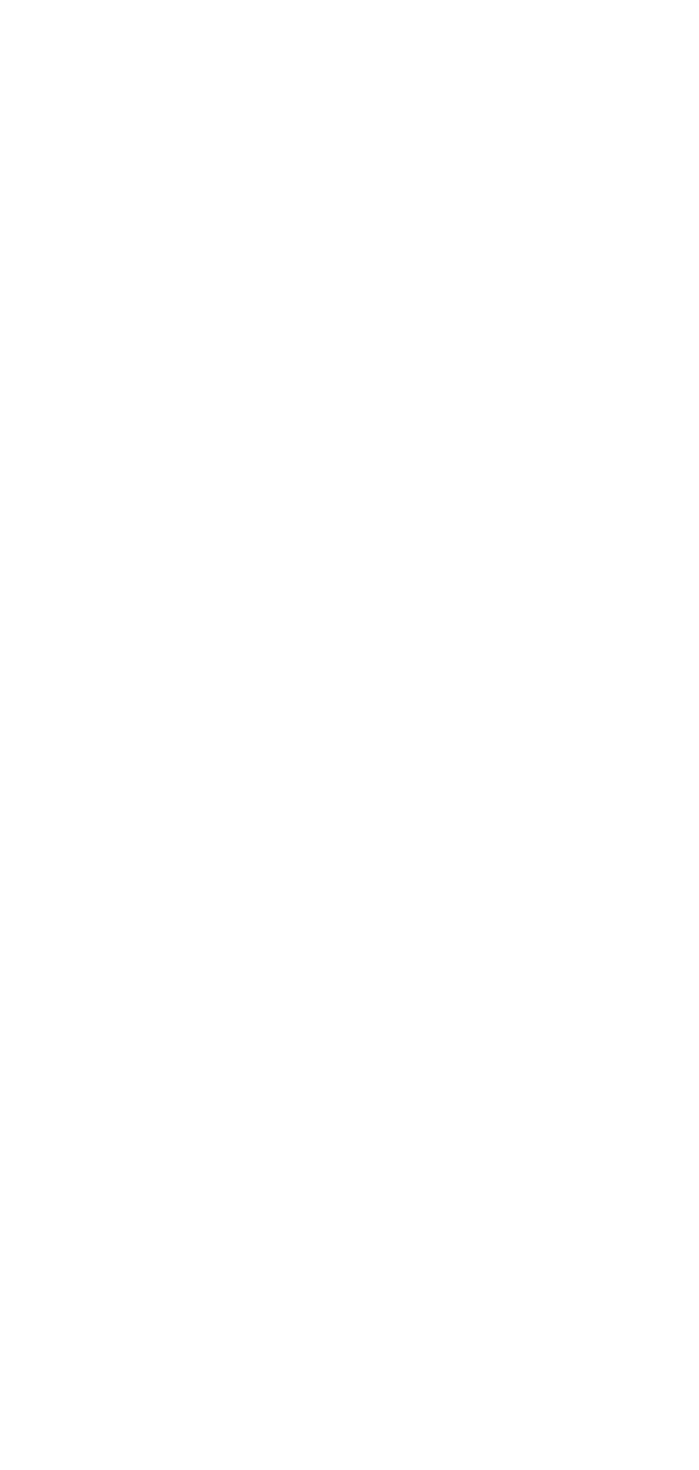
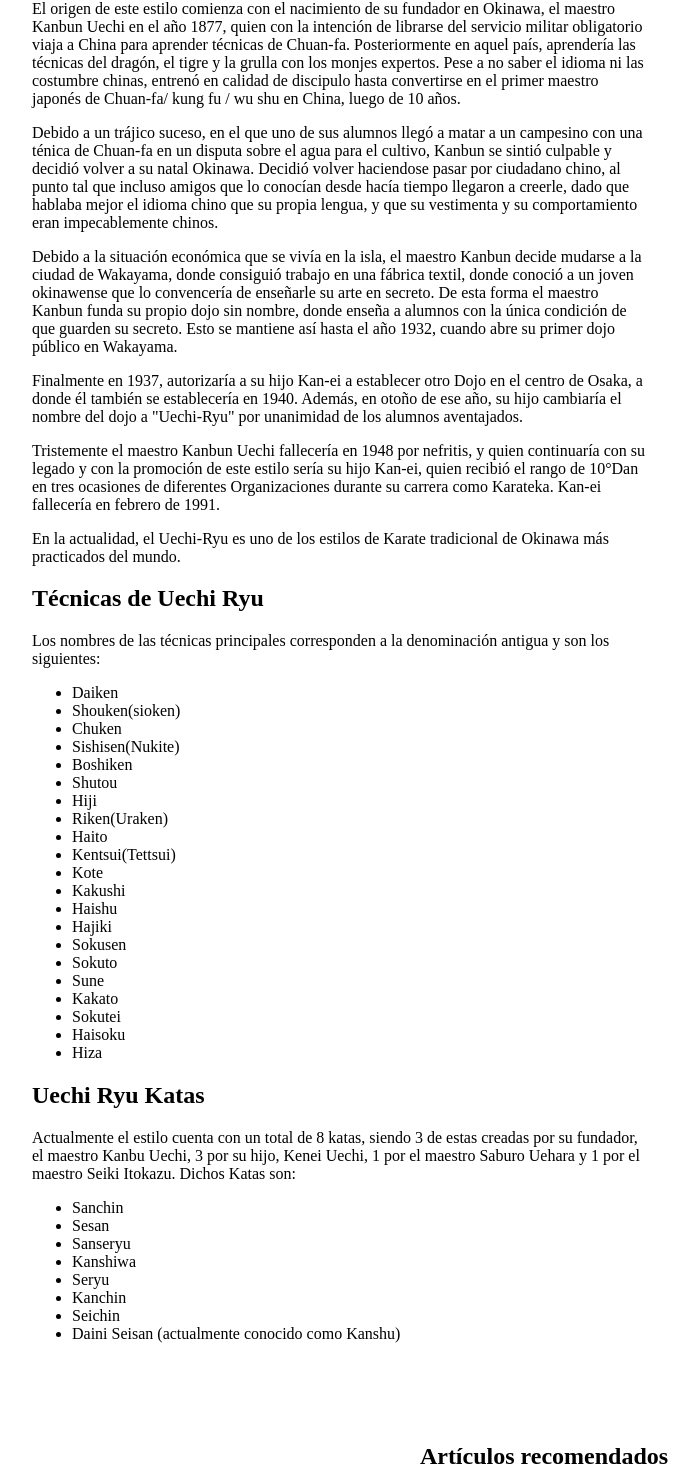
Before and after one commit to Ulise22/karate-info, a Next.js app: page /estilos/uechi-ryu in a window 1280 px wide. Before the commit this address had no page. Shown: the part 1099-2569 px from the top of the page, without its empty margins (96-795 px from the left). Before the commit the page ends 924 px from the top, so only its background shows below. Built offline with nearby package versions, Linux system fonts and the light colour scheme; a web font is replaced by a local one.

Commit message:
uechi-ryu article done

```diff
--- a/src/app/estilos/(estilos)/isshin-ryu/page.tsx
+++ b/src/app/estilos/(estilos)/isshin-ryu/page.tsx
@@ -56,7 +56,7 @@ export default function IsshinRyu () {
                     <li>Bo-tai-Sai-Kumite (Bo contra Sai)</li>
                     <li>Bo-tai-Tonfa-Kumite (Bo contra Tonfa)</li>
                 </ul>
-                <p>Entre estas katas, se incluyen varias que utilizan Armas tradicionales propias del Kobudo. Y si bien el maestro Shimabuku enseñó únicamente tres de las armas utilizadas por este marcial, como lo son el Bo, el Sai y la Tonfa, otras líneas del Isshin-Ryu hacen uso de elementos como el Nunchaku, la Kama, el Eku y los Tekko para hacer ciertos katas</p>
+                <p>Entre estas katas, se incluyen varias que utilizan Armas tradicionales propias del Kobudo. Y si bien el maestro Shimabuku enseñó únicamente tres de las armas utilizadas por este marcial, como lo son el Bo, el Sai y la Tonfa, otras líneas del Isshin-Ryu hacen uso de elementos como el Nunchaku, la Kama, el Eku y los Tekko para hacer ciertos katas.</p>
             </section>
         </main>
     )
--- /dev/null
+++ b/src/app/estilos/(estilos)/uechi-ryu/page.tsx
@@ -0,0 +1,59 @@
+import ArticlesHero from '@/components/ArticlesHero'
+import uechi from '@/assets/articles-preview/uechi-ryu.jpg'
+import styles from '@/app/articulos/article.module.css'
+import Link from 'next/link'
+
+export default function UechiRyu () {
+    return(
+        <main className={styles.article}>
+            <ArticlesHero title='Uechi Ryu' img={uechi} />
+            <section className={styles.article__container}>
+                <h2 className={styles.article__subtitle}>Karate Uechi Ryu</h2>
+                <p>El Uechi Ryu es uno de los 3 principales estilos tradicionales de Karate de Okinawa, junto con el <Link href='/estilos/gojoryu'>Gojo Ryu</Link> y el <Link href='/estilos/shorinji-ryu'>Shorin Ryu</Link>, y fue transmitido desde China hasta la isla de Okinawa en Japón gracias al maestro <b>Kanbun Uechi</b> y su familia, quien había aprendido los estilos chinos ancestrales del dragón, el tigre y la grulla de Chuan-fa/ kung fu/ wu shu de la mano de los monjes chinos, de quienes conservo fielmente su filosofía y la forma china en las katas del estilo. Pese a las modificaciones que ha sufrido este estilo a lo largo del tiempo, como es común en cada estilo de cualquier arte marcial cuando se populariza y se expande demasiado, el Karate Uechi Ryu ha sabido preservar bien sus raíces chinas, en comparación con otrso estilos de Karate o de Kempo.</p>
+                <p>El origen de este estilo comienza con el nacimiento de su fundador en Okinawa, el maestro Kanbun Uechi en el año 1877, quien con la intención de librarse del servicio militar obligatorio viaja a China para aprender técnicas de Chuan-fa. Posteriormente en aquel país, aprendería las técnicas del dragón, el tigre y la grulla con los monjes expertos. Pese a no saber el idioma ni las costumbre chinas, entrenó en calidad de discipulo hasta convertirse en el primer maestro japonés de Chuan-fa/ kung fu / wu shu en China, luego de 10 años.</p>
+                <p>Debido a un trájico suceso, en el que uno de sus alumnos llegó a matar a un campesino con una ténica de Chuan-fa en un disputa sobre el agua para el cultivo, Kanbun se sintió culpable y decidió volver a su natal Okinawa. Decidió volver haciendose pasar por ciudadano chino, al punto tal que incluso amigos que lo conocían desde hacía tiempo llegaron a creerle, dado que hablaba mejor el idioma chino que su propia lengua, y que su vestimenta y su comportamiento eran impecablemente chinos.</p>
+                <p>Debido a la situación económica que se vivía en la isla, el maestro Kanbun decide mudarse a la ciudad de Wakayama, donde consiguió trabajo en una fábrica textil, donde conoció a un joven okinawense que lo convencería de enseñarle su arte en secreto. De esta forma el maestro Kanbun funda su propio dojo sin nombre, donde enseña a alumnos con la única condición de que guarden su secreto. Esto se mantiene así hasta el año 1932, cuando abre su primer dojo público en Wakayama.</p>
+                <p>Finalmente en 1937, autorizaría a su hijo Kan-ei a establecer otro Dojo en el centro de Osaka, a donde él también se establecería en 1940. Además, en otoño de ese año, su hijo cambiaría el nombre del dojo a &quot;Uechi-Ryu&quot; por unanimidad de los alumnos aventajados.</p>
+                <p>Tristemente el maestro Kanbun Uechi fallecería en 1948 por nefritis, y quien continuaría con su legado y con la promoción de este estilo sería su hijo Kan-ei, quien recibió el rango de 10°Dan en tres ocasiones de diferentes Organizaciones durante su carrera como Karateka. Kan-ei fallecería en febrero de 1991.</p>
+                <p>En la actualidad, el Uechi-Ryu es uno de los estilos de Karate tradicional de Okinawa más practicados del mundo.</p>
+                <h2>Técnicas de Uechi Ryu</h2>
+                <p>Los nombres de las técnicas principales corresponden a la denominación antigua y son los siguientes: </p>
+                <ul>
+                    <li>Daiken</li>
+                    <li>Shouken(sioken)</li>
+                    <li>Chuken</li>
+                    <li>Sishisen(Nukite)</li>
+                    <li>Boshiken</li>
+                    <li>Shutou</li>
+                    <li>Hiji</li>
+                    <li>Riken(Uraken)</li>
+                    <li>Haito</li>
+                    <li>Kentsui(Tettsui)</li>
+                    <li>Kote</li>
+                    <li>Kakushi</li>
+                    <li>Haishu</li>
+                    <li>Hajiki</li>
+                    <li>Sokusen</li>
+                    <li>Sokuto</li>
+                    <li>Sune</li>
+                    <li>Kakato</li>
+                    <li>Sokutei</li>
+                    <li>Haisoku</li>
+                    <li>Hiza</li>
+                </ul>
+                <h2>Uechi Ryu Katas</h2>
+                <p>Actualmente el estilo cuenta con un total de 8 katas, siendo 3 de estas creadas por su fundador, el maestro Kanbu Uechi, 3 por su hijo, Kenei Uechi, 1 por el maestro Saburo Uehara y 1 por el maestro Seiki Itokazu. Dichos Katas son: </p>
+                <ul>
+                    <li>Sanchin</li>
+                    <li>Sesan</li>
+                    <li>Sanseryu</li>
+                    <li>Kanshiwa</li>
+                    <li>Seryu</li>
+                    <li>Kanchin</li>
+                    <li>Seichin</li>
+                    <li>Daini Seisan (actualmente conocido como Kanshu)</li>
+                </ul>
+            </section>
+        </main>
+    )
+}
--- a/src/app/estilos/page.tsx
+++ b/src/app/estilos/page.tsx
@@ -18,6 +18,7 @@ import wadoRyu from '@/assets/articles-preview/wado_ryu.jpg'
 import shitoRyu from '@/assets/articles-preview/shito_ryu.jpg'
 import genseiryu from '@/assets/articles-preview/genseiryu.jpg'
 import isshin from '@/assets/articles-preview/isshin_ryu.jpg'
+import uechi from '@/assets/articles-preview/uechi-ryu.jpg'
 
 export default function Estilos () {
     return(
@@ -61,7 +62,8 @@ export default function Estilos () {
                 <ArticleCard artiURL='/estilos/wado-ryu' artImage={wadoRyu} title='Wadō-ryū' text='El Wado Ryu es uno de los 4 estilos principales del Karate-Do tradicional fundado por el maestro Hironori Otsuka...' />
                 <ArticleCard artiURL='/estilos/shito-ryu' artImage={shitoRyu} title='Shitō-ryū' text='El Shitō-ryū es un estilo de karate fundado por el maestro Kenwa Mabuni en 1931...' />
                 <ArticleCard artiURL='/estilos/karate-gensei-ryu' artImage={genseiryu} title='Genseiryū' text='Genseiryū es un estilo de karate fundado oficialmente en 1953 por el maestro Seiken Shukumine...' />
-                <ArticleCard artiURL='/estilos/isshin-ryu' artImage={isshin} title='Genseiryū' text='Isshin Ryu es un estilo de karate okinawense fundado en el año 1956 por el maestro Tatsuo Shimabaku...' />
+                <ArticleCard artiURL='/estilos/isshin-ryu' artImage={isshin} title='Isshin Ryu' text='Isshin Ryu es un estilo de karate okinawense fundado en el año 1956 por el maestro Tatsuo Shimabaku...' />
+                <ArticleCard artiURL='/estilos/uechi-ryu' artImage={uechi} title='Uechi Ryu' text='El Uechi-Ryu es uno de los 3 principales estilos clásicos tradicionales del karate de Okinawa...' />
             </section>
         </main>
     )
```
Also changed, not shown: src/assets/articles-preview/uechi-ryu.jpg (added).
